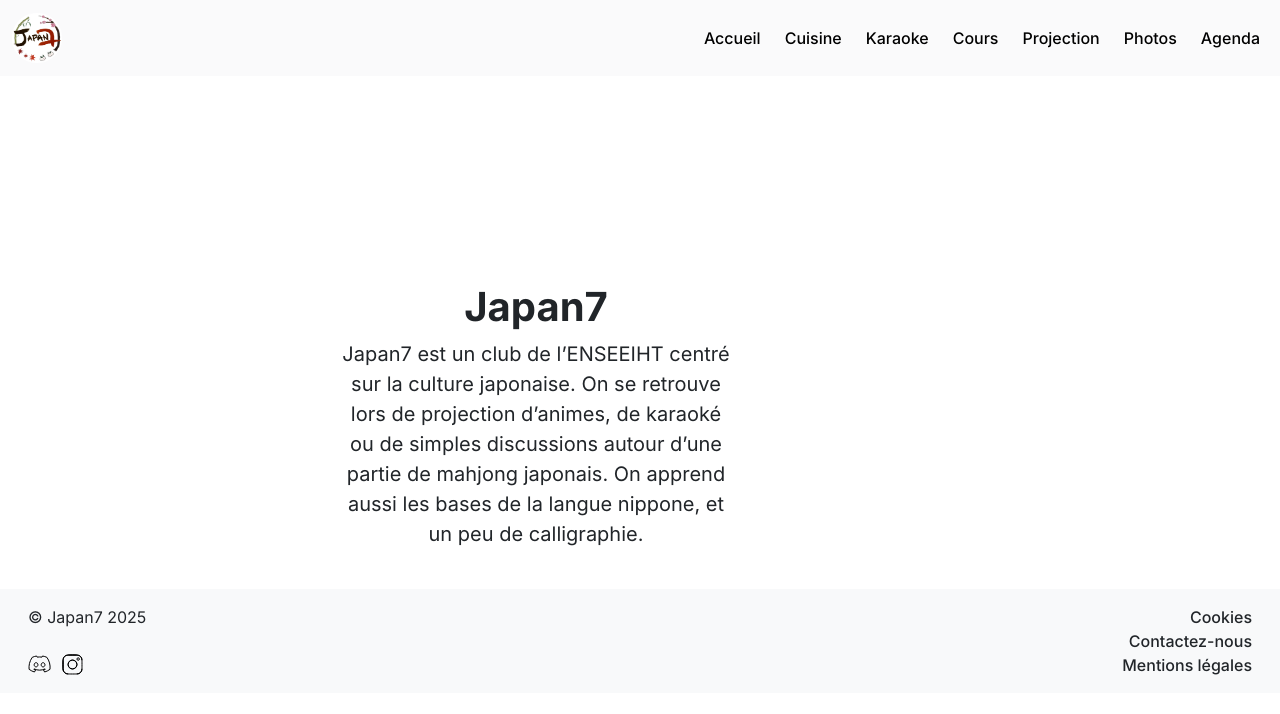
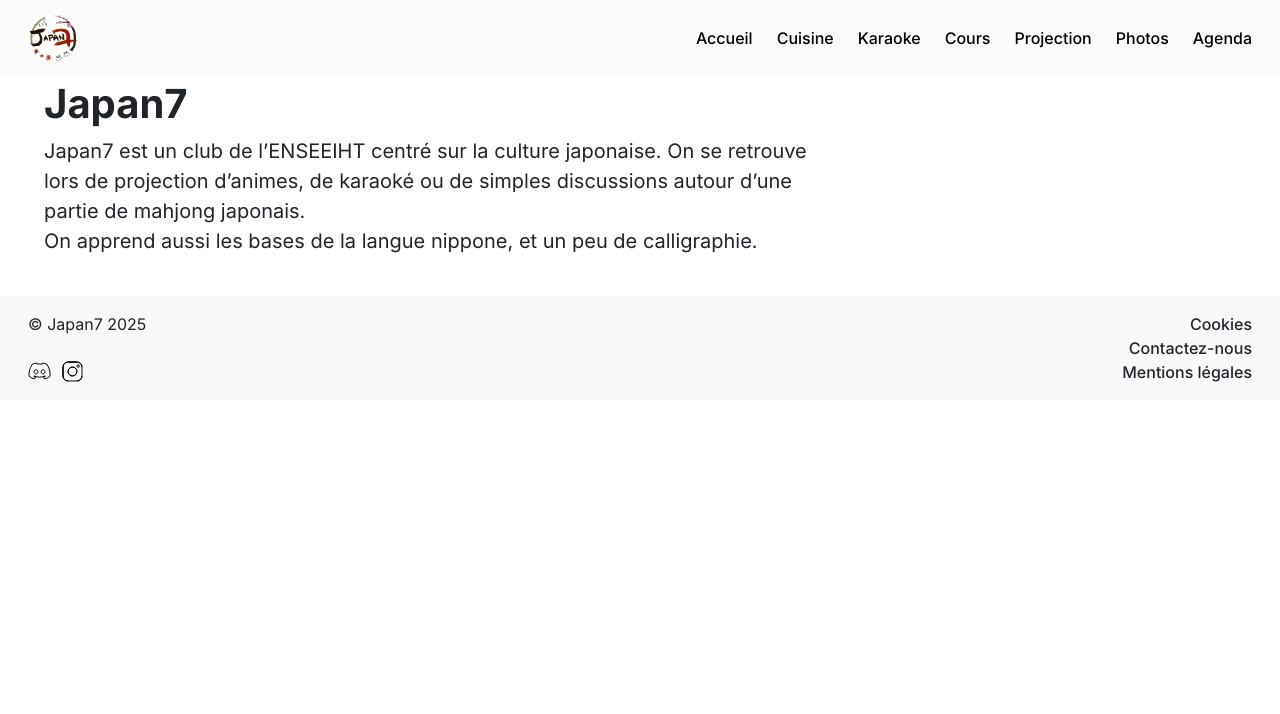
Before and after one commit to cyrianR/app-web-n7, a Vue app in the folder vue-app/: page / in a window 1280 px wide. Shown: the top 714 px of the page. Built offline with nearby package versions, Linux system fonts and the light colour scheme.

Commit message:
c bien positionné yey

```diff
--- a/vue-app/index.html
+++ b/vue-app/index.html
@@ -7,7 +7,7 @@
     <title>Japan7</title>
   </head>
   <body>
-    <div id="app"></div>
+    <div class ="container-fluid" id="app"></div>
     <script type="module" src="/src/main.js"></script>
   </body>
 </html>
--- a/vue-app/src/App.vue
+++ b/vue-app/src/App.vue
@@ -5,13 +5,13 @@ export default {
 </script>
 
 <template>
-  <div id="app">
+  <div id="app p-0">
     <nav class="navbar fixed-top navbar-light bg-light bg-opacity-75">
-      <div class="container-fluid">
+      <div class="container-fluid ms-3 me-3">
         <router-link to="/" class="navbar-brand">
           <img src="./assets/logo_clean_saisons_rond.png" width="50" height="50" alt="">
         </router-link>
-        <div class="flex-row justify-content-end mx-2" id="navbarNav">
+        <div class="flex-row justify-content-end" id="navbarNav">
           <ul class="navbar-nav flex-row gap-4">
             <li class="nav-item">
               <router-link to="/" class="nav-link">Accueil</router-link>
@@ -39,7 +39,7 @@ export default {
       </div>
     </nav>
 
-    <div class="container pt-5">
+    <div class="container-fluid">
       <router-view />
     </div>
 
@@ -53,10 +53,10 @@ export default {
           </div>
         </div>
 
-        <div class="text-end d-flex flex-column">
-            <a href="#" class="text-dark text-decoration-none me-3">Cookies</a>
-            <a href="#" class="text-dark text-decoration-none me-3">Contactez-nous</a>
-            <a href="#" class="text-dark text-decoration-none me-3">Mentions légales</a>
+        <div class="text-end d-flex flex-column me-3">
+            <a href="#" class="text-dark text-decoration-none">Cookies</a>
+            <a href="#" class="text-dark text-decoration-none">Contactez-nous</a>
+            <a href="#" class="text-dark text-decoration-none">Mentions légales</a>
         </div>
     </div>
 </footer>
--- a/vue-app/src/components/Accueil.vue
+++ b/vue-app/src/components/Welcome.vue
@@ -2,16 +2,19 @@
 </script>
 
 <template>
-    <div class="row">
-    <div class="col-lg-8">
+    <div class="row pt-5">
+    <div class="col-lg-8 tas" >
       <h1 class="fw-bold">Japan7</h1>
-      <p class="fs-5 text-justify" style="max-width: 600px;">
+      <p class="fs-5 text-justify">
         Japan7 est un club de l’ENSEEIHT centré sur la culture japonaise. On se retrouve lors de projection d’animes, de karaoké ou de simples discussions autour d’une partie de mahjong japonais.
-        On apprend aussi les bases de la langue nippone, et un peu de calligraphie.
+        <br> On apprend aussi les bases de la langue nippone, et un peu de calligraphie.
       </p>
     </div>
   </div>
 </template>
 
 <style scoped>
+.tas {
+  text-align: start;
+}
 </style>
--- a/vue-app/src/router.js
+++ b/vue-app/src/router.js
@@ -4,7 +4,7 @@ const routes =  [
   {
     path: "/",
     name: "accueil",
-    component: () => import("./components/Accueil.vue")
+    component: () => import("./components/Welcome.vue")
   },
   {
     path: "/tutorials",
--- a/vue-app/src/style.css
+++ b/vue-app/src/style.css
@@ -27,8 +27,6 @@ a:hover {
 body {
   font-family: 'Inter' !important;
   margin: 0;
-  display: flex;
-  place-items: center;
   min-width: 320px;
   min-height: 100vh;
 }
```
